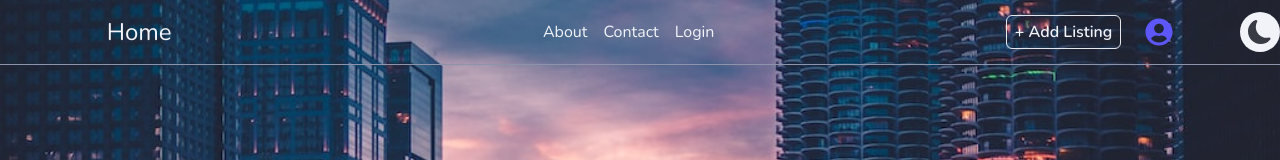
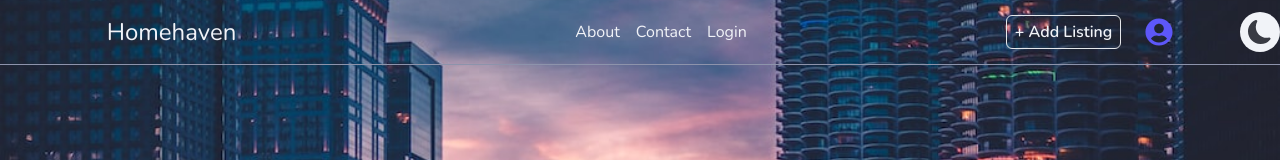
Before and after one commit to skynette/home, a React (Vite) app: page / in a window 1280 px wide. Shown: the top 160 px of the page. Built offline with nearby package versions, Linux system fonts and the light colour scheme.

Commit message:
Update index.jsx

```diff
--- a/src/components/Navbar/index.jsx
+++ b/src/components/Navbar/index.jsx
@@ -24,7 +24,7 @@ const Navbar = (props) => {
 					{/* left side */}
 					<div>
 						<h1 onClick={()=>{navigate("/")}} className={`text-2xl text-${color} hover:cursor-pointer`}>
-							Home
+							Homehaven
 						</h1>
 					</div>
 
```
